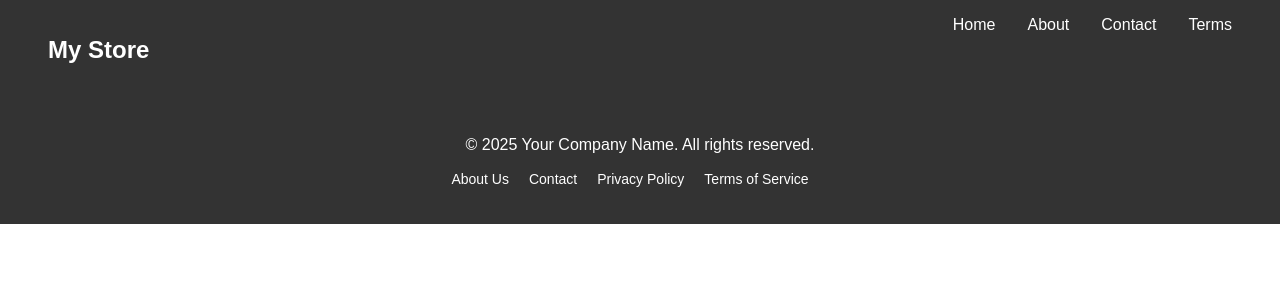
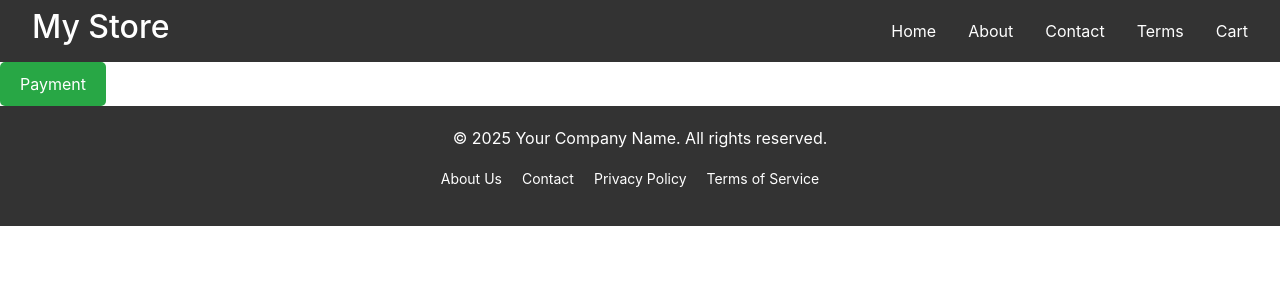
Before and after one commit to SravanthiMarpu/productsite, a React (Create React App) app: page /cart in a window 1280 px wide. Shown: the top 300 px of the page. Built offline with nearby package versions, Linux system fonts and the light colour scheme.

Commit message:
commiting Cart and payment page

```diff
--- a/package.json
+++ b/package.json
@@ -3,12 +3,17 @@
   "version": "0.1.0",
   "private": true,
   "dependencies": {
+    "@fortawesome/free-solid-svg-icons": "^6.7.2",
+    "@fortawesome/react-fontawesome": "^0.2.2",
     "@testing-library/dom": "^10.4.0",
     "@testing-library/jest-dom": "^6.6.3",
     "@testing-library/react": "^16.2.0",
     "@testing-library/user-event": "^13.5.0",
+    "bootstrap": "^4.6.0",
     "react": "^19.0.0",
+    "react-bootstrap": "^2.10.9",
     "react-dom": "^19.0.0",
+    "react-icons": "^5.5.0",
     "react-router-dom": "^7.3.0",
     "react-scripts": "5.0.1",
     "styled-components": "^6.1.15",
--- a/src/App.js
+++ b/src/App.js
@@ -8,6 +8,8 @@ import Terms from './Pages/Terms';
 import Navbar from './Components/Navbar';
 import ProductDetail from './Pages/ProductDetail';
 import Footer from './Components/Footer';
+import Cart from './Pages/Cart';
+import Payment from './Pages/Payment';
 
 
 function App() {
@@ -20,8 +22,10 @@ function App() {
         <Route path="/about" element={<About />} />
         <Route path="/contact" element={<Contact />} />
         <Route path="/terms" element={<Terms />} />
-        <Route path="/products" element={<ProductList />} />
+        <Route path="/products" element={<ProductList />} />  {/*PLP*/}
         <Route path="/product/:id" element={<ProductDetail/>} /> {/* Product Detail Page */}
+        <Route path="/cart" element={<Cart/>}/>
+        <Route path="/orderPlaced" element={<Payment/>}/>
       </Routes>
       <Footer/>
       </div>
--- a/src/Components/Navbar.jsx
+++ b/src/Components/Navbar.jsx
@@ -1,17 +1,26 @@
 // src/components/Navbar.js
 import React from 'react';
 import { Link } from 'react-router-dom';
-
+//import {Navbar,FormControl} from "react-bootstrap"
 const Navbar = () => (
   <nav className="navbar">
     <Link to="/">
         <h2>My Store</h2>
     </Link>
+   {/*  <Navbar>
+        <Navbar.Text className="search">
+            <FormControl style= {{width:500}}
+                placeholder='Search a product'
+            />
+        </Navbar.Text>
+    </Navbar>
+     */}
     <div>
       <Link to="/">Home</Link>
       <Link to="/about">About</Link>
       <Link to="/contact">Contact</Link>
       <Link to="/terms">Terms</Link>
+      <Link to="/cart">Cart</Link>
     </div>
   </nav>
 );
--- /dev/null
+++ b/src/Pages/Cart.jsx
@@ -0,0 +1,37 @@
+// src/pages/About.js
+import styled from 'styled-components';
+import React from 'react';
+import {useNavigate } from "react-router-dom";
+import ProductDetail from './ProductDetail';
+
+const Button = styled.button`
+  background-color: #28a745;
+  color: white;
+  border: none;
+  padding: 10px 20px;
+  border-radius: 5px;
+  cursor: pointer;
+  font-size: 1rem;
+
+  &:hover {
+    background-color: #218838;
+  }
+`;
+
+const Cart = () => {
+
+
+    const navigate = useNavigate(); // Hook to navigate programmatically
+    const handleBackToPlaceOrderPage = () =>
+    {
+      navigate('/orderPlaced'); // Navigate to Place Order Page
+    }
+    return (
+        <div className="cart">
+            <Button onClick={handleBackToPlaceOrderPage} >Payment</Button>
+        </div>
+    );
+
+};
+
+export default Cart;
--- /dev/null
+++ b/src/Pages/Payment.jsx
@@ -0,0 +1,11 @@
+// src/pages/About.js
+
+import React from 'react';
+
+const Payment = () => (
+  <div className="payment">
+    <p> Thankyou for Placing Order </p>
+  </div>
+);
+
+export default Payment;
--- a/src/Pages/ProductList.jsx
+++ b/src/Pages/ProductList.jsx
@@ -1,6 +1,6 @@
 import styled from 'styled-components';
 import React, { useState, useEffect } from "react";
-import {NavLink } from "react-router-dom";
+import {NavLink,useNavigate } from "react-router-dom";
 import { getProducts } from "../Services/ProductService";
 
 const Container = styled.div`
@@ -53,6 +53,12 @@ const ProductList = () => {
   const [loading, setLoading] = useState(true);
   const [error, setError] = useState(null);
 
+  const navigate = useNavigate(); // Hook to navigate programmatically
+  const handleBackToCartPage = () =>
+  {
+    navigate('/cart'); // Navigate to Cart page
+  }
+
   useEffect(() => {
     const fetchProducts = async () => {
       try {
@@ -66,7 +72,7 @@ const ProductList = () => {
     };
 
     fetchProducts();
-  }, []);
+  }, []); //dependency array
 
   if (loading) return <div>Loading...</div>;
   if (error) return <div>Error: {error.message}</div>;
@@ -81,7 +87,7 @@ const ProductList = () => {
             <h3>{product.name}</h3>
             <NavLink to = {`/product/${product.id}`}><p>{product.title}</p>
             <p><strong>Price:</strong> ${product.price}</p></NavLink>
-            <Button>Add to Cart</Button>
+            <Button onClick={handleBackToCartPage}>Add to Cart</Button>
           </ProductCard>
         ))}
       </ProductGrid>
--- a/src/index.js
+++ b/src/index.js
@@ -2,6 +2,7 @@ import React from 'react';
 import ReactDOM from 'react-dom/client';
 import './index.css';
 import App from './App';
+import 'bootstrap/dist/css/bootstrap.min.css';
 import reportWebVitals from './reportWebVitals';
 
 const root = ReactDOM.createRoot(document.getElementById('root'));
```
Also changed, not shown: src/Pages/Contact.jsx (+6 -1 lines), 1 other file (tests, documents, lock files or other folders).
